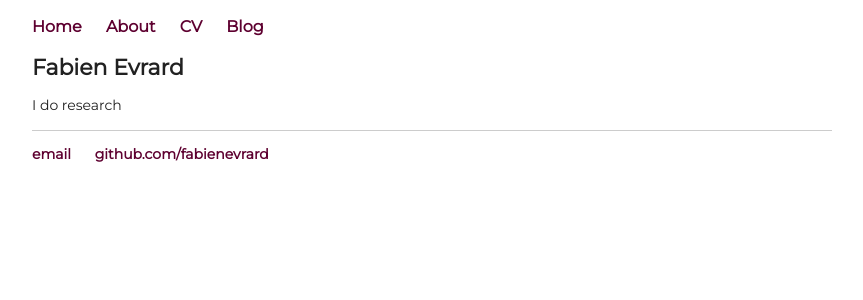
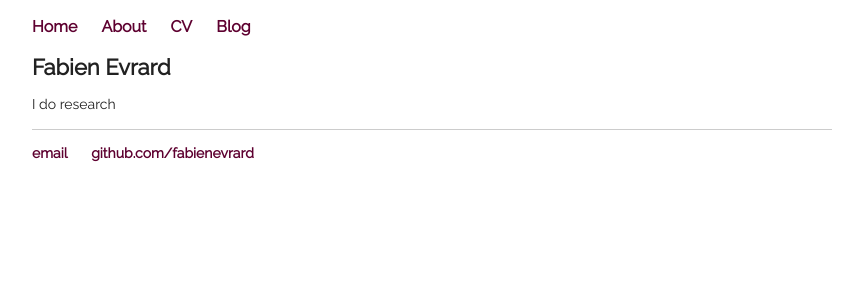
Before and after one commit to fabienevrard/fabienevrard.github.io, a Jekyll site: the page built from index.html, in a window 1280 px wide. Shown: the top 300 px of the page, without its empty margins (208-1071 px from the left). Built offline with Jekyll 4.4.1, drawn with Linux system fonts in a browser that asks for light colours.

Commit message:
Update main.css

```diff
--- a/css/main.css
+++ b/css/main.css
@@ -1,7 +1,7 @@
-@import url(https://fonts.googleapis.com/css?family=Montserrat:300,400);
+@import url(https://fonts.googleapis.com/css?family=Raleway:300,400);
 
 body {
-	font-family: 'Montserrat', sans-serif;
+	font-family: 'Raleway', sans-serif;
 	max-width: 800px;
 	margin: 0 auto; /*this will cause the div to be in the center*/
 }
@@ -27,7 +27,7 @@ p, ul {
 }
 
 h1, h2, h3, h4 {
-	font-family: 'Montserrat', sans-serif;
+	font-family: 'Raleway', sans-serif;
 	color: rgb(33, 33, 33);
 }
 
@@ -43,7 +43,7 @@ h3 {
 
 nav ul, footer ul {
 	font-size: 1em;
-	font-family: 'Montserrat', sans-serif;
+	font-family: 'Raleway', sans-serif;
 	padding: 0px;
 	list-style: none;
 	font-weight: bold;
@@ -89,7 +89,7 @@ ul.posts li {
 	font-size: 18px;
 }
 .cv address, .cv .download {
-	font-family: 'Montserrat', sans-serif;
+	font-family: 'Raleway', sans-serif;
 }
 .cv address, .cv p {
 	font-size: 14px;
```
